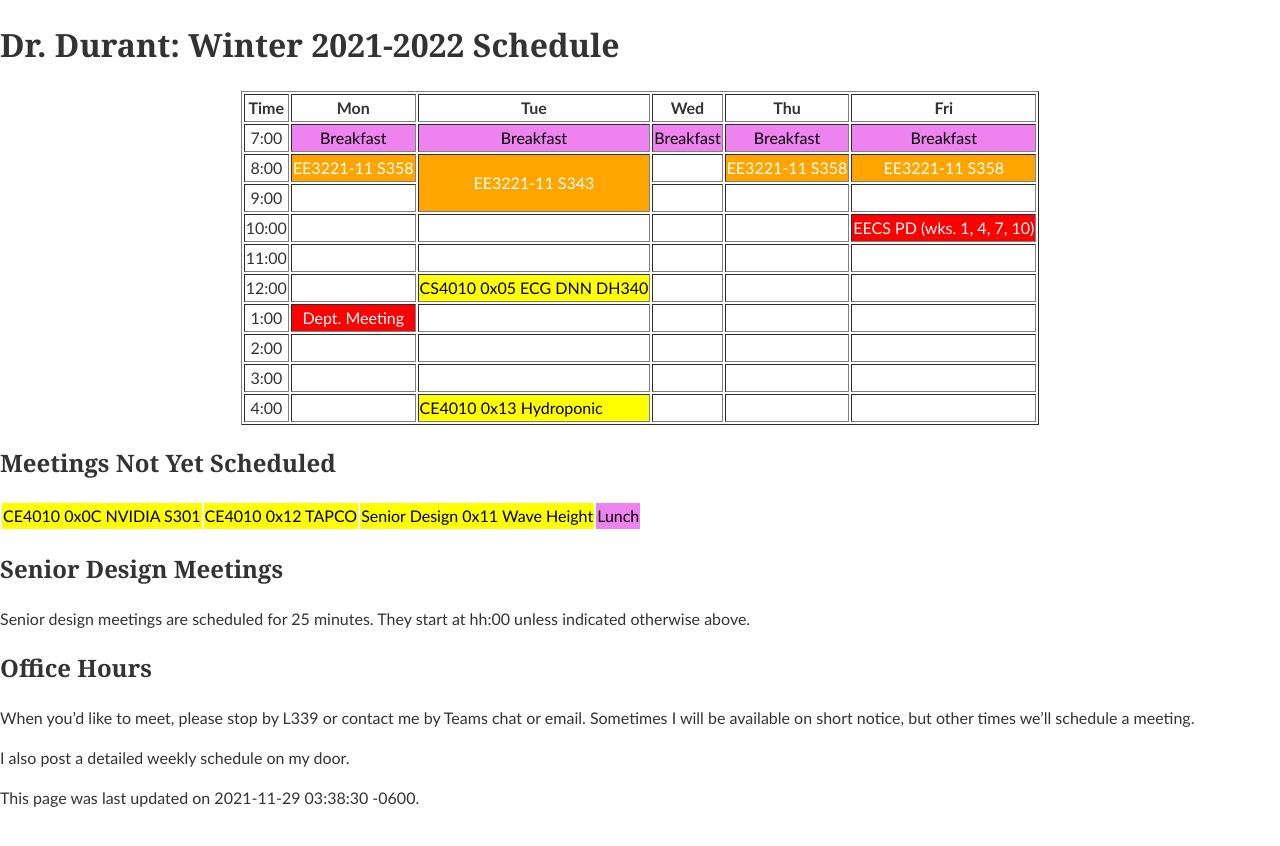
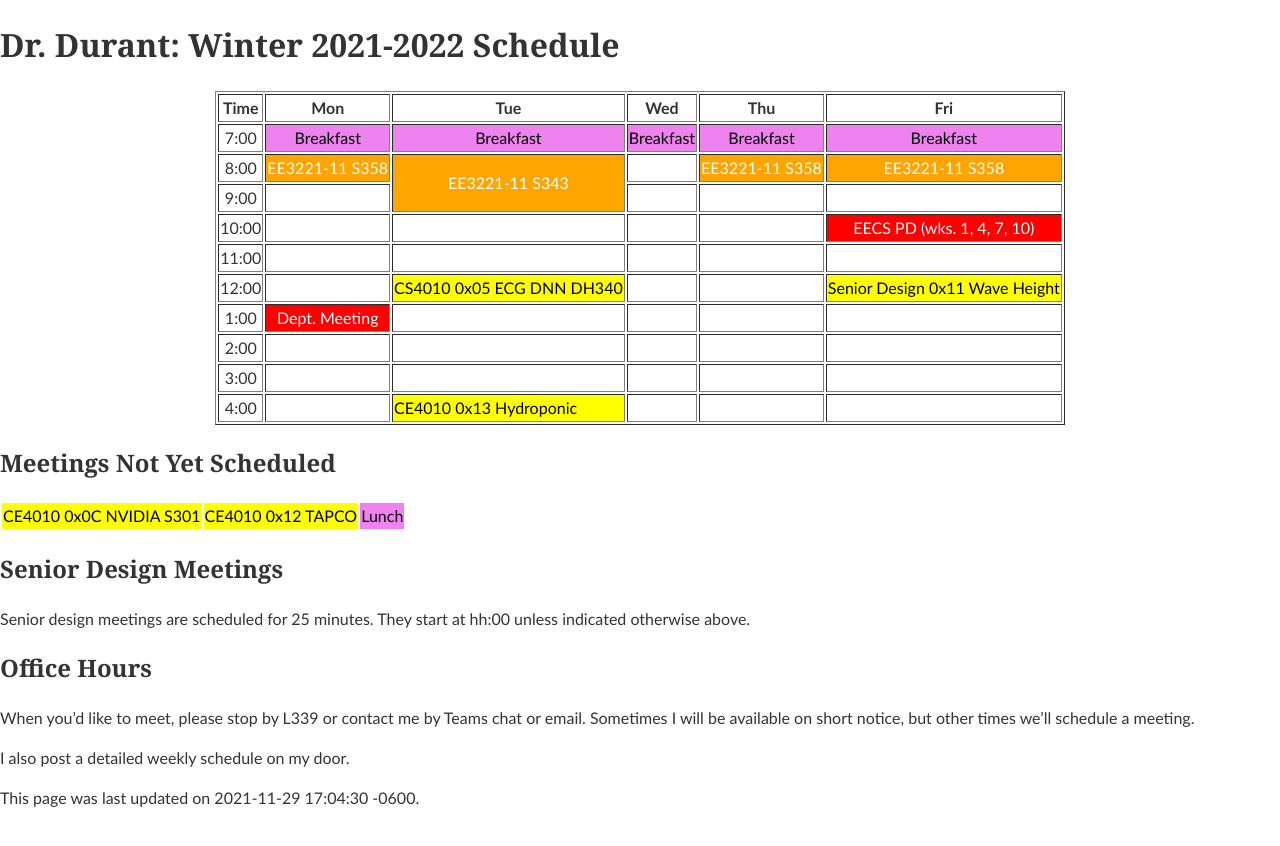
Before and after one commit to edurant/edurant.github.io, a Jekyll site: the page built from sched/w2122.md, in a window 1280 px wide. Shown: the top 846 px of the page. Built offline with Jekyll 4.4.1, drawn with Linux system fonts in a browser that asks for light colours; some of the changed lines change nothing that is shown.

Commit message:
scheduled another senior design team

```diff
--- a/sched/w2122.md
+++ b/sched/w2122.md
@@ -1,6 +1,6 @@
 ---
 title: "Dr. Durant: Winter 2021-2022 Schedule"
-date: 2021-11-29 03:38:30 -0600
+date: 2021-11-29 17:04:30 -0600
 ---
 
 <style type="text/css">
@@ -13,17 +13,17 @@
 
 <div align="center">
 <table border>
-<tr><th>Time</th>       <th>Mon</th>                            <th>Tue</th>                                        <th>Wed</th>                        <th>Thu</th>                            <th>Fri</th>                                    </tr>
-<tr><td>7:00</td>       <td class="lunch">Breakfast</td>        <td class="lunch">Breakfast</td>                    <td class="lunch">Breakfast</td>    <td class="lunch">Breakfast</td>        <td class="lunch">Breakfast</td>                </tr>
-<tr><td>8:00</td>       <td class="ee3221">EE3221-11 S358</td>  <td class="ee3221" rowspan="2">EE3221-11 S343</td>  <td>&nbsp;</td>                     <td class="ee3221">EE3221-11 S358</td>  <td class="ee3221">EE3221-11 S358</td>          </tr>
-<tr><td>9:00</td>       <td>&nbsp;</td>                                                                             <td>&nbsp;</td>                     <td>&nbsp;</td>                         <td>&nbsp;</td>                                 </tr>
-<tr><td>10:00</td>      <td>&nbsp;</td>                         <td>&nbsp;</td>                                     <td>&nbsp;</td>                     <td>&nbsp;</td>                         <td class="am">EECS PD (wks. 1, 4, 7, 10)</td>  </tr>
-<tr><td>11:00</td>      <td>&nbsp;</td>                         <td>&nbsp;</td>                                     <td>&nbsp;</td>                     <td>&nbsp;</td>                         <td>&nbsp;</td>                                 </tr>
-<tr><td>12:00</td>      <td>&nbsp;</td>                         <td class="ce4010">CS4010 0x05 ECG DNN DH340</td>   <td>&nbsp;</td>                     <td>&nbsp;</td>                         <td>&nbsp;</td>                                 </tr>
-<tr><td>1:00</td>       <td class="am">Dept. Meeting</td>       <td>&nbsp;</td>                                     <td>&nbsp;</td>                     <td>&nbsp;</td>                         <td>&nbsp;</td>                                 </tr>
-<tr><td>2:00</td>       <td>&nbsp;</td>                         <td>&nbsp;</td>                                     <td>&nbsp;</td>                     <td>&nbsp;</td>                         <td>&nbsp;</td>                                 </tr>
-<tr><td>3:00</td>       <td>&nbsp;</td>                         <td>&nbsp;</td>                                     <td>&nbsp;</td>                     <td>&nbsp;</td>                         <td>&nbsp;</td>                                 </tr>
-<tr><td>4:00</td>       <td>&nbsp;</td>                         <td class="ce4010">CE4010 0x13 Hydroponic</td>      <td>&nbsp;</td>                     <td>&nbsp;</td>                         <td>&nbsp;</td>                                 </tr>
+<tr><th>Time</th>       <th>Mon</th>                            <th>Tue</th>                                        <th>Wed</th>                        <th>Thu</th>                            <th>Fri</th>                                            </tr>
+<tr><td>7:00</td>       <td class="lunch">Breakfast</td>        <td class="lunch">Breakfast</td>                    <td class="lunch">Breakfast</td>    <td class="lunch">Breakfast</td>        <td class="lunch">Breakfast</td>                        </tr>
+<tr><td>8:00</td>       <td class="ee3221">EE3221-11 S358</td>  <td class="ee3221" rowspan="2">EE3221-11 S343</td>  <td>&nbsp;</td>                     <td class="ee3221">EE3221-11 S358</td>  <td class="ee3221">EE3221-11 S358</td>                  </tr>
+<tr><td>9:00</td>       <td>&nbsp;</td>                                                                             <td>&nbsp;</td>                     <td>&nbsp;</td>                         <td>&nbsp;</td>                                         </tr>
+<tr><td>10:00</td>      <td>&nbsp;</td>                         <td>&nbsp;</td>                                     <td>&nbsp;</td>                     <td>&nbsp;</td>                         <td class="am">EECS PD (wks. 1, 4, 7, 10)</td>          </tr>
+<tr><td>11:00</td>      <td>&nbsp;</td>                         <td>&nbsp;</td>                                     <td>&nbsp;</td>                     <td>&nbsp;</td>                         <td>&nbsp;</td>                                         </tr>
+<tr><td>12:00</td>      <td>&nbsp;</td>                         <td class="ce4010">CS4010 0x05 ECG DNN DH340</td>   <td>&nbsp;</td>                     <td>&nbsp;</td>                         <td class="ce4010">Senior Design 0x11 Wave Height</td>  </tr>
+<tr><td>1:00</td>       <td class="am">Dept. Meeting</td>       <td>&nbsp;</td>                                     <td>&nbsp;</td>                     <td>&nbsp;</td>                         <td>&nbsp;</td>                                         </tr>
+<tr><td>2:00</td>       <td>&nbsp;</td>                         <td>&nbsp;</td>                                     <td>&nbsp;</td>                     <td>&nbsp;</td>                         <td>&nbsp;</td>                                         </tr>
+<tr><td>3:00</td>       <td>&nbsp;</td>                         <td>&nbsp;</td>                                     <td>&nbsp;</td>                     <td>&nbsp;</td>                         <td>&nbsp;</td>                                         </tr>
+<tr><td>4:00</td>       <td>&nbsp;</td>                         <td class="ce4010">CE4010 0x13 Hydroponic</td>      <td>&nbsp;</td>                     <td>&nbsp;</td>                         <td>&nbsp;</td>                                         </tr>
 </table>
 </div>
 
@@ -31,7 +31,6 @@
 <table><tr>
 <td class="ce4010">CE4010 0x0C NVIDIA S301</td>
 <td class="ce4010">CE4010 0x12 TAPCO</td>
-<td class="ce4010">Senior Design 0x11 Wave Height</td>
 <td class="lunch">Lunch</td>
 </tr></table>
 
```
